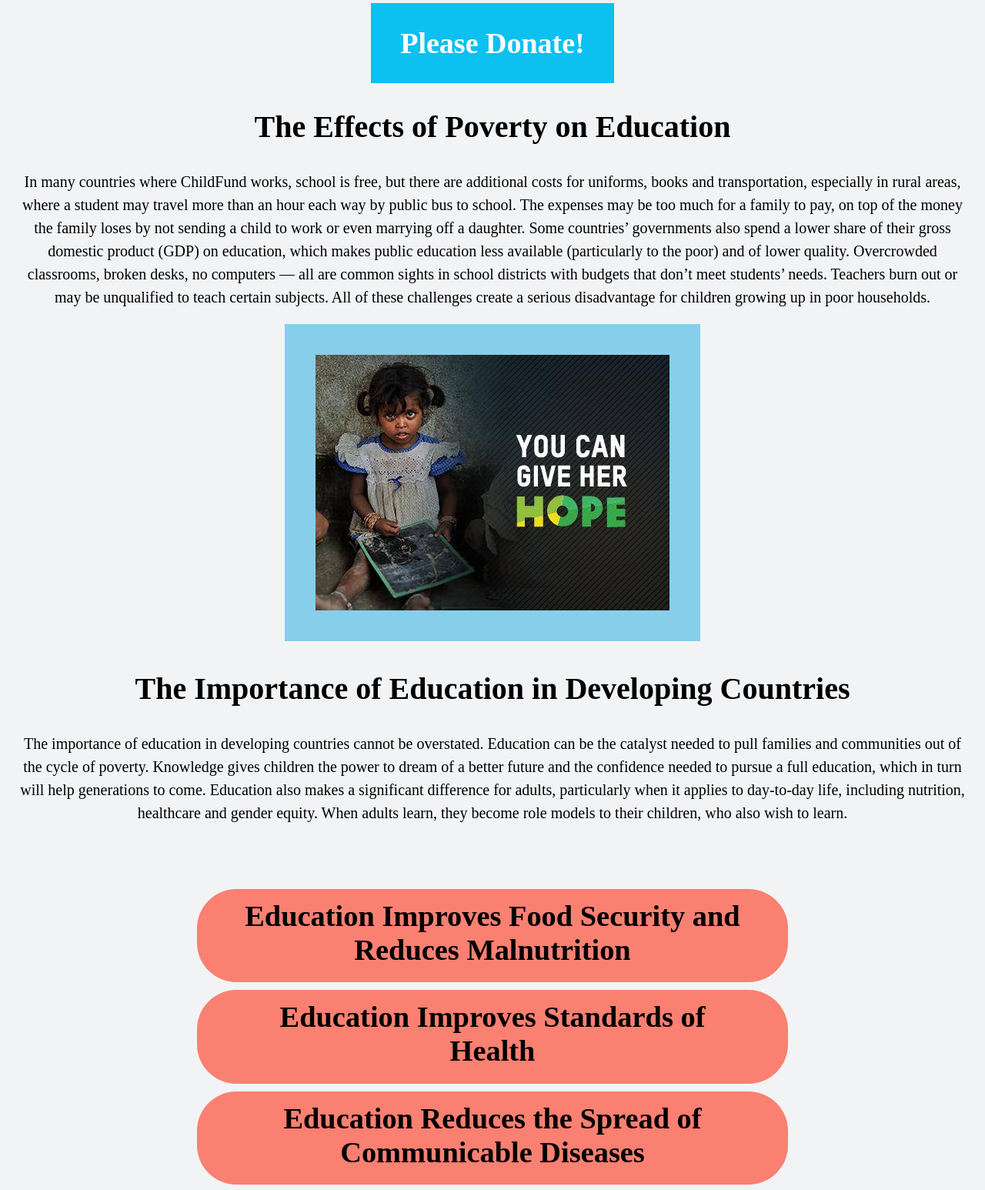
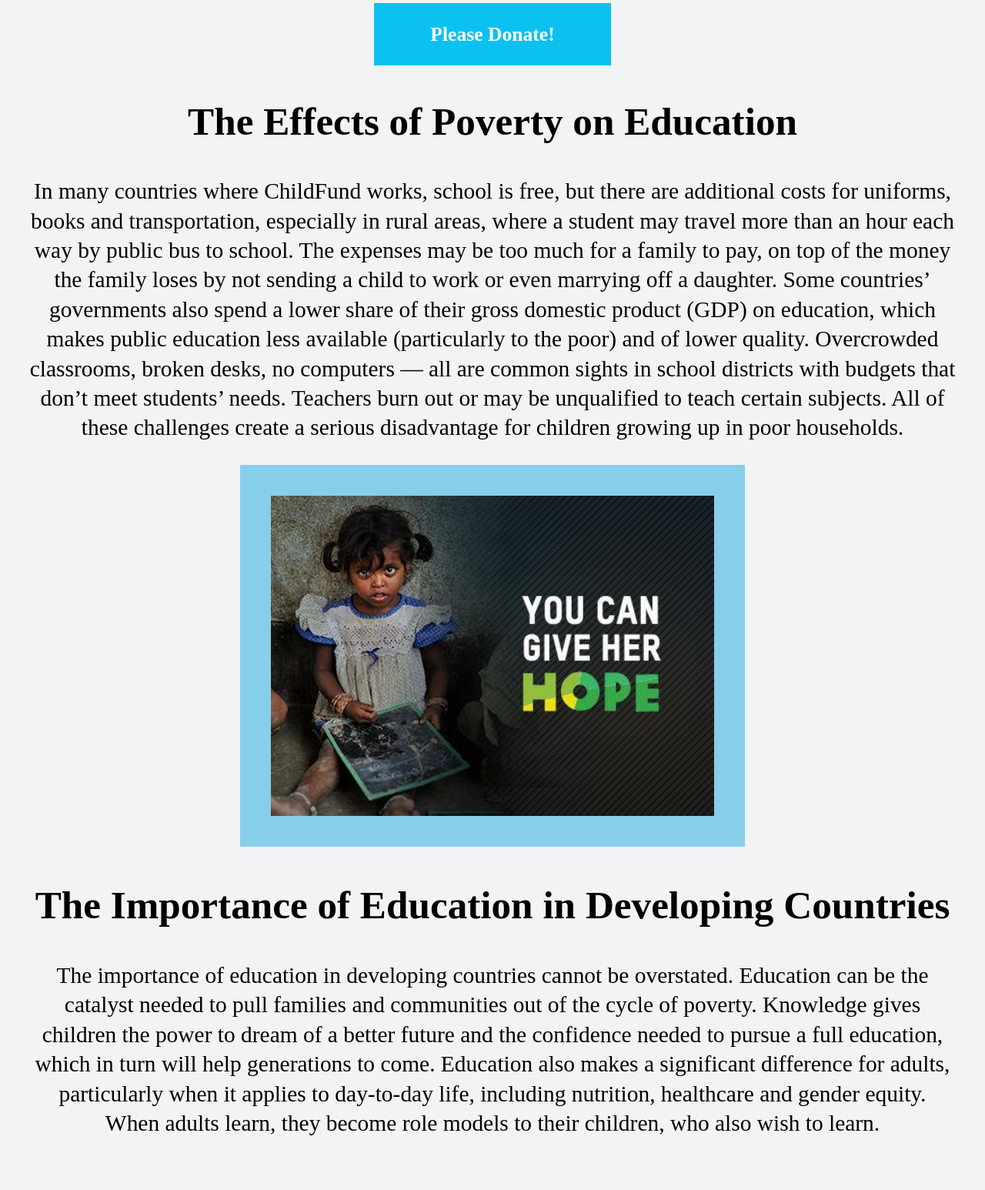
Before and after one commit to shivangisoni007/Donation, a plain HTML site: page index.html in a window 1280 px wide. Shown: the part 700-2246 px from the top of the page at 77% size. Drawn offline with Linux system fonts and the light colour scheme.

Commit message:
first commit

```diff
--- a/index.html
+++ b/index.html
@@ -8,7 +8,7 @@
 <body>
 	<div class="photo"></div>
 		<div class="photo-text">
-			We can't help everyone, <br> everyone can help someone.
+			We can't help everyone, <br> but everyone can help someone.
 		</div>
 
 
@@ -22,7 +22,7 @@
 
 			Some countries’ governments also spend a lower share of their gross domestic product (GDP) on education, which makes public education less available (particularly to the poor) and of lower quality. Overcrowded classrooms, broken desks, no computers — all are common sights in school districts with budgets that don’t meet students’ needs. Teachers burn out or may be unqualified to teach certain subjects. All of these challenges create a serious disadvantage for children growing up in poor households.
 		</p>
-		<img src="img/img1.jpg">
+		<img src="img/img1.jpg" style="width: 45vw;">
 		<h2 class="content_heading">The Importance of Education in Developing Countries</h2>
 		<p class="content_description">The importance of education in developing countries cannot be overstated. Education can be the catalyst needed to pull families and communities out of the cycle of poverty. Knowledge gives children the power to dream of a better future and the confidence needed to pursue a full education, which in turn will help generations to come.
 
--- a/style.css
+++ b/style.css
@@ -9,8 +9,8 @@ body{
     background-size: cover;
     width: 100%;
     height: 50vw;
-    filter: blur(6px);
-    -webkit-filter: blur(6px);
+    filter: blur(2.7px);
+    -webkit-filter: blur(2.7px);
 
 }
 .photo-text{
@@ -34,35 +34,36 @@ body{
 }
 .donation_button{
     background-color: rgba(9, 193, 240, 0.986);
-    padding: 30px;
-    padding-right: 30px;
-    padding-left: 30px;
-    text-align: center;
     margin: auto;
     margin-top: 5vw;
-    width: 20%;
+    max-height: 3vw;
+    max-width: 20vw;
+    padding: 2vw;
+    text-align: center;
+
 
 }
 .donation_button a{
     text-decoration: none;
     color: white;
     text-align: center;
-    font-size: 38px;
+    font-size: 2vw;
     font-weight: bold;
 }
 .content{
     margin: auto;
-    margin: 20px;
     text-align: center;
 
 }
 .content_heading{
-    font-size: 40px;
+    font-size: 4vw;
 
 }
 .content_description{
-    font-size: 20px;
-    line-height: 30px;
+    font-size: 2.3vw;
+    line-height: 3vw;
+    margin-left: 3vw;
+    margin-right: 3vw;
 }
 img{
     border: 40px solid skyblue;
@@ -77,7 +78,7 @@ img{
 .content_point_heading_a{
     background-color: salmon;
     text-align: center;
-    font-size: 3vw;
+    font-size: 2.7vw;
     margin: auto;
     max-height: 4.5vw;
     padding: 4vw;
@@ -87,7 +88,7 @@ img{
 .content_point_heading_b{
     background-color: salmon;
     text-align: center;
-    font-size: 3vw;
+    font-size: 2.7vw;
     margin: auto;
     max-height: 4.5vw;
     margin-top: 10px;
@@ -98,7 +99,7 @@ img{
 .content_point_heading_c{
     background-color: salmon;
     text-align: center;
-    font-size: 3vw;
+    font-size: 2.7vw;
     margin: auto;
     max-height: 4.5vw;
     margin-top: 10px;
@@ -109,7 +110,7 @@ img{
 .content_point_heading_d{
     background-color: salmon;
     text-align: center;
-    font-size: 3vw;
+    font-size: 2.7vw;
     margin: auto;
     max-height: 4.5vw;
     margin-top: 10px;
```
